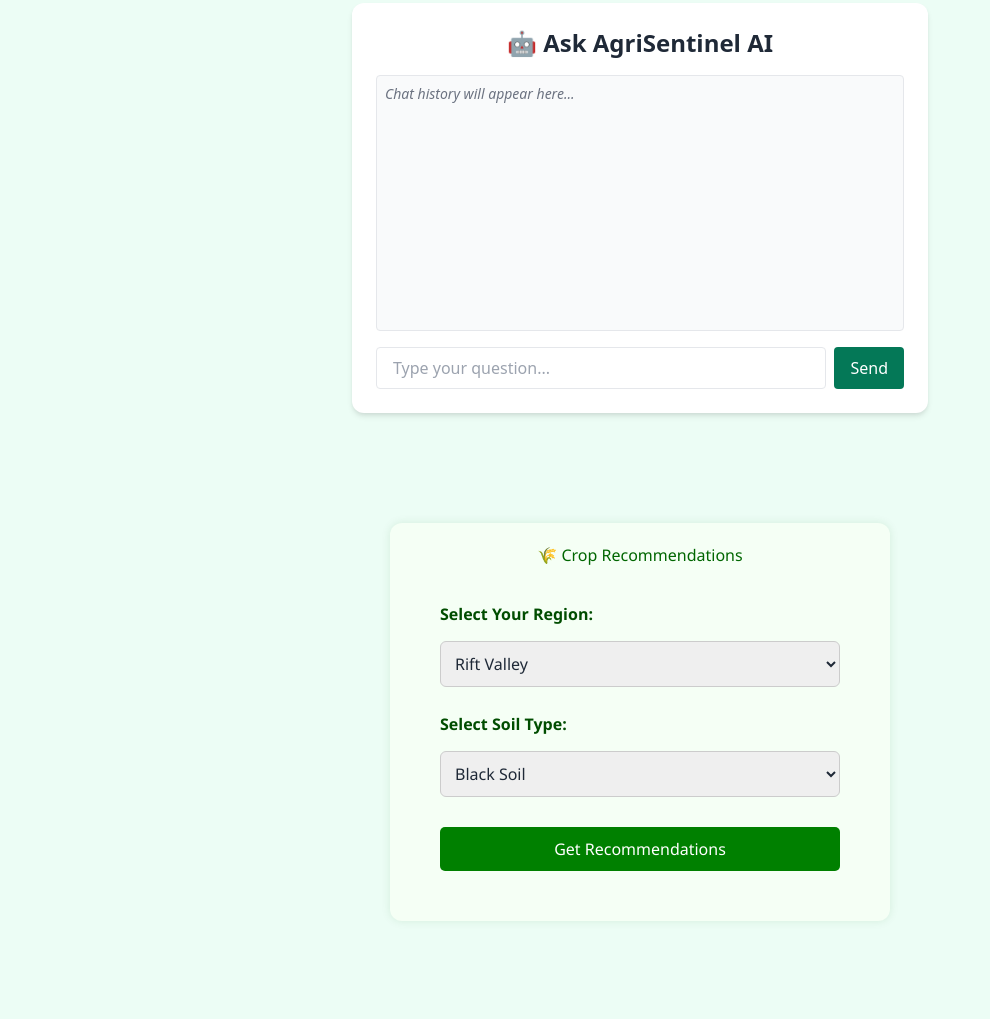
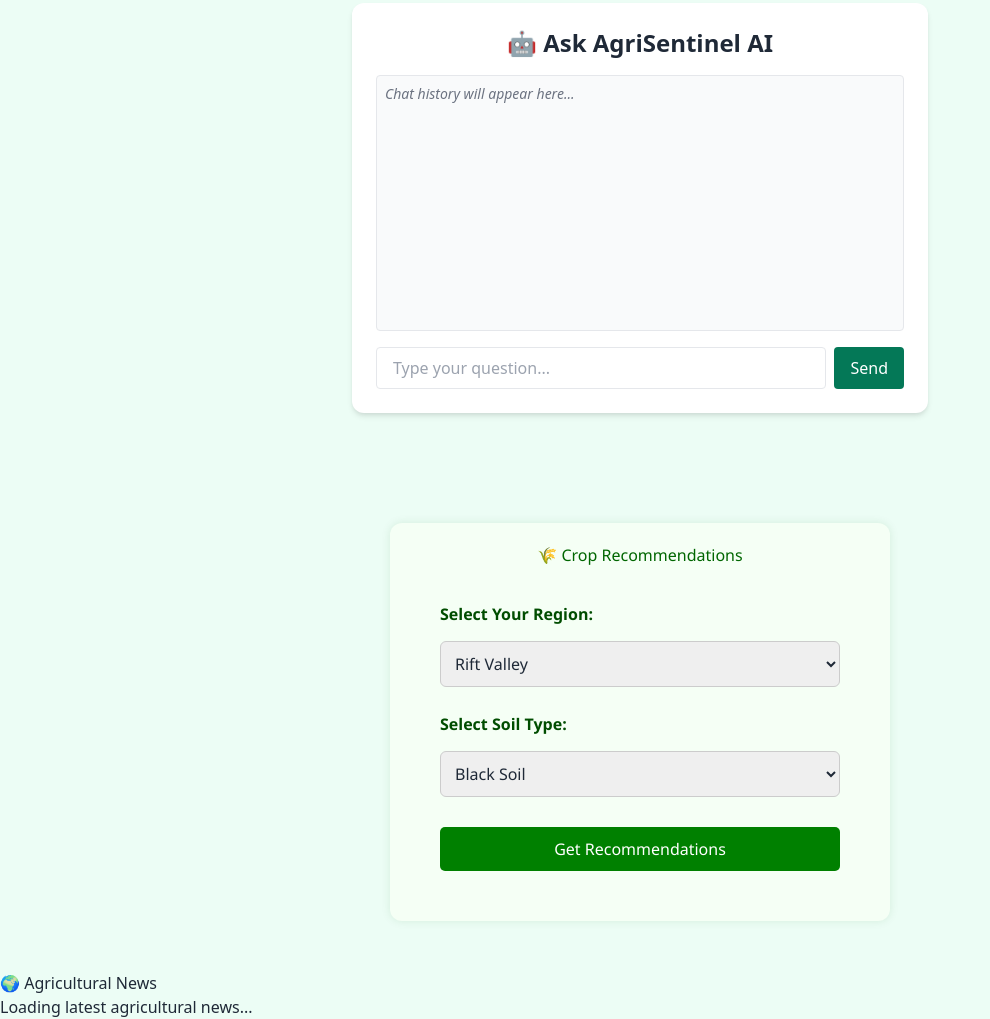
Before and after one commit to xhighted/Agri-ai, a plain HTML site: page index.html in a window 1280 px wide. Shown: the part 541-1560 px from the top of the page, without its empty margins (0-990 px from the left). Before the commit the page ends 1512 px from the top, so only its background shows below. Drawn offline with nearby package versions, Linux system fonts and the light colour scheme.

Commit message:
Update index.html

```diff
--- a/index.html
+++ b/index.html
@@ -102,5 +102,11 @@
  </div>
 </section>
 <script src="script.js"></script>
+<section class="news-section">
+  <h2>🌍 Agricultural News</h2>
+  <div id="news-feed">
+    <p>Loading latest agricultural news...</p>
+  </div>
+</section>
   </body>
 </html>
```
